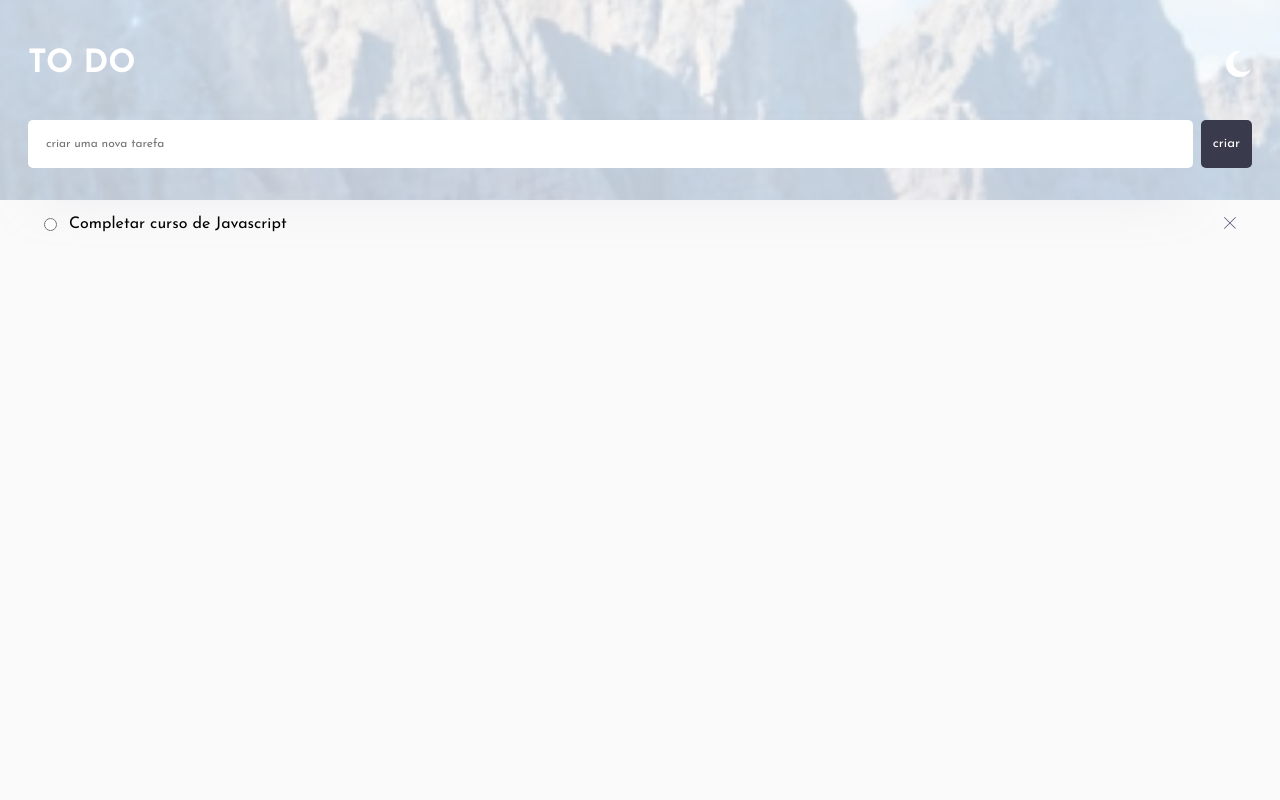
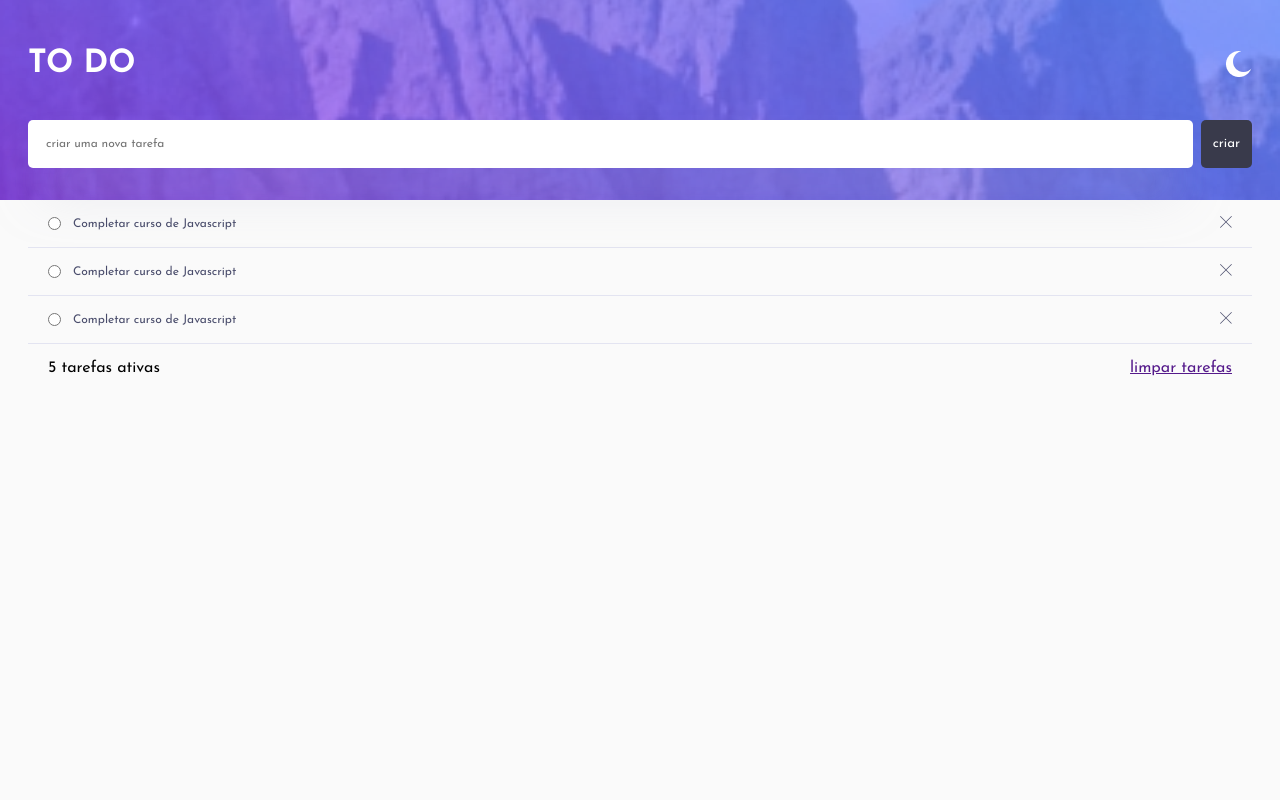
Before and after one commit to joao-06-vitor/todo-app2, a Node server app: page / in a window 1280 px wide. Run offline with Node 20, Linux system fonts and the light colour scheme; some libraries are stand-ins or nearby versions.

Commit message:
ultimos ajustes da seçao de tarefas

```diff
--- a/pubic/css/styles.css
+++ b/pubic/css/styles.css
@@ -10,11 +10,17 @@
     --input-box-shadow: rgba(194, 195, 214, 0.50);
     --input-color: #494C6B;
     --button-color: #393A4B;
-    --bg-main: #fafafa;
+    --bg-body: #fafafa;
     --bg-tarefas: #fff;
     --box-shadow: 0px 35px 50px -15px rgba(194, 195, 214, 0.50);
+    --border-color: #E3E4F1;
+    --text-color: #494C6B;
+    --info-text-color: #9495A5;
 }
 
+body {
+    background: var(--bg-body);
+}
 
 header {
     background-image: var(--bg-header-mobile);
@@ -65,22 +71,27 @@ header form button {
 
 main
 {
-    background: var(--bg-main);
     min-height: calc(100vh - 12.5rem);
-    padding-inline: 1.5rem;
+    padding-inline: 1.75rem;
 }
+
 
 .tarefas {
     background: var(--bg-tarefas);
     box-shadow: var(--box-shadow);
     border-radius: 0.3125rem;
-    margin-top: -1.5rem;
+    margin-top: -1rem;
 }
 
 .tarefas .tarefa {
     padding: 1rem 1.25rem;
 
 }
+
+.tarefas .tarefa + .tarefa {
+    border-top: 1px solid var(--border-color);
+}
+
 
 .tarefa form {
     display: flex;
@@ -91,9 +102,19 @@ main
     display: flex;
     align-items: center;
     gap: 0.75rem;
+
+    color: var(--text-color);
+    font-size: 0.75rem;
 }
 
 .tarefa button {
     border: none;
     background: none;
 }
+
+.informacoes {
+    border-top: 1px solid var(--border-color);
+    padding: 1rem 1.25rem;
+    display: flex;
+    justify-content: space-between;
+}
--- a/views/home.handlebars
+++ b/views/home.handlebars
@@ -11,5 +11,31 @@
                 </button>
             </form>
         </div>
+        <div class="tarefa">
+            <form action="">
+               <div>
+                <input type="radio" id="tarefa-1">
+                <label for="tarefa-1">Completar curso de Javascript</label>
+                </div>
+                <button>
+                    <img src="/imagens/x-icon.png" alt="ícone de X para excluir uma tarefa">
+                </button>
+            </form>
+        </div>
+        <div class="tarefa">
+            <form action="">
+               <div>
+                <input type="radio" id="tarefa-1">
+                <label for="tarefa-1">Completar curso de Javascript</label>
+                </div>
+                <button>
+                    <img src="/imagens/x-icon.png" alt="ícone de X para excluir uma tarefa">
+                </button>
+            </form>
+        </div>
+        <div class="informacoes">
+            <p>5 tarefas ativas</p>
+            <a href="">limpar tarefas</a>
+        </div>
     </sction>
 </main>
```
Also changed, not shown: pubic/imagens/bg-header-mobile-light.png.
